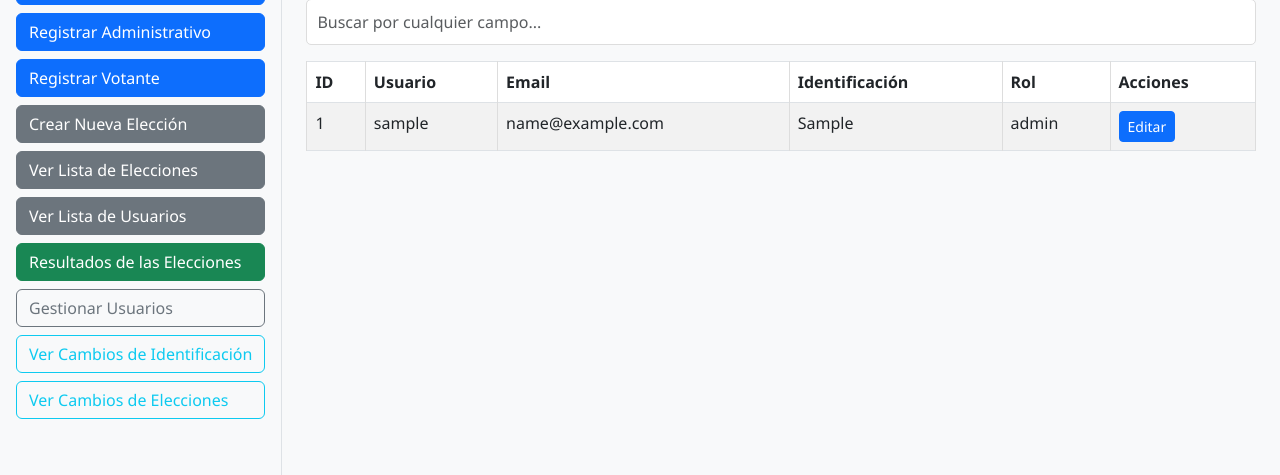
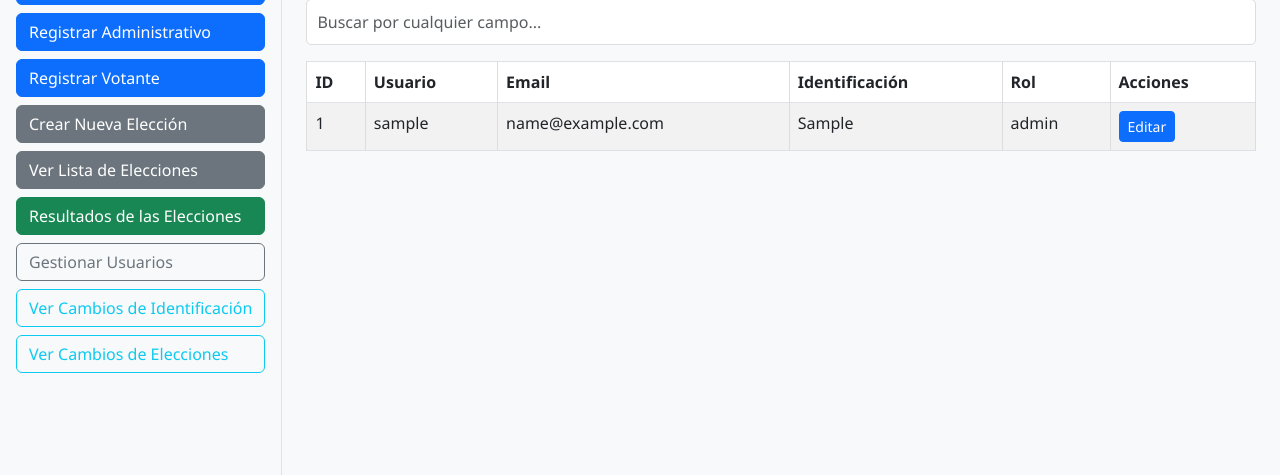
Before and after one commit to Zanyllect58/SeguridadWebVotacion, a Flask app: page /listar_usuarios in a window 1280 px wide. Shown: the part 166-641 px from the top of the page. Run offline with Flask 3, Linux system fonts and the light colour scheme; a user stored in the database is signed in; tables that the repository leaves empty hold one stand-in row (values such as "Sample post"); grey boxes marked "Sample" are stand-in pictures; some libraries are stand-ins or nearby versions.

Commit message:
lista_elecciones

```diff
--- a/app.py
+++ b/app.py
@@ -214,11 +214,6 @@ def crear_eleccion():
 #------------------------------------------
 #            ENDPOINT LISTAR
 #------------------------------------------
-@app.route('/manage_users', methods=['GET'])
-@login_required
-def manage_users():
-    # Lógica para gestionar usuarios (puedes cargar la lista de usuarios, etc.)
-    return render_template('manage_users.html')  # Asegúrate de tener esta plantilla
 
 @app.route('/listar_usuarios')
 @login_required
--- a/templates/dashboard.html
+++ b/templates/dashboard.html
@@ -83,9 +83,9 @@
           <a href="{{ url_for('register', role='votante') }}" class="btn btn-primary">Registrar Votante</a>
           <a href="{{ url_for('crear_eleccion') }}" class="btn btn-secondary">Crear Nueva Elección</a>
           <a href="{{ url_for('lista_elecciones') }}" class="btn btn-secondary">Ver Lista de Elecciones</a>
-          <a href="{{ url_for('listar_usuarios') }}" class="btn btn-secondary">Ver Lista de Usuarios</a>
+
           <a href="{{ url_for('resultados_elecciones') }}" class="btn btn-success">Resultados de las Elecciones</a>
-          <a href="{{ url_for('manage_users') }}" class="btn btn-outline-secondary">Gestionar Usuarios</a>
+          <a href="{{ url_for('listar_usuarios') }}" class="btn btn-outline-secondary">Gestionar Usuarios</a>
           <a href="{{ url_for('logs_identificaciones') }}" class="btn btn-outline-info">Ver Cambios de Identificación</a>
           <a href="{{ url_for('logs_elecciones') }}" class="btn btn-outline-info">Ver Cambios de Elecciones</a>
 
```
